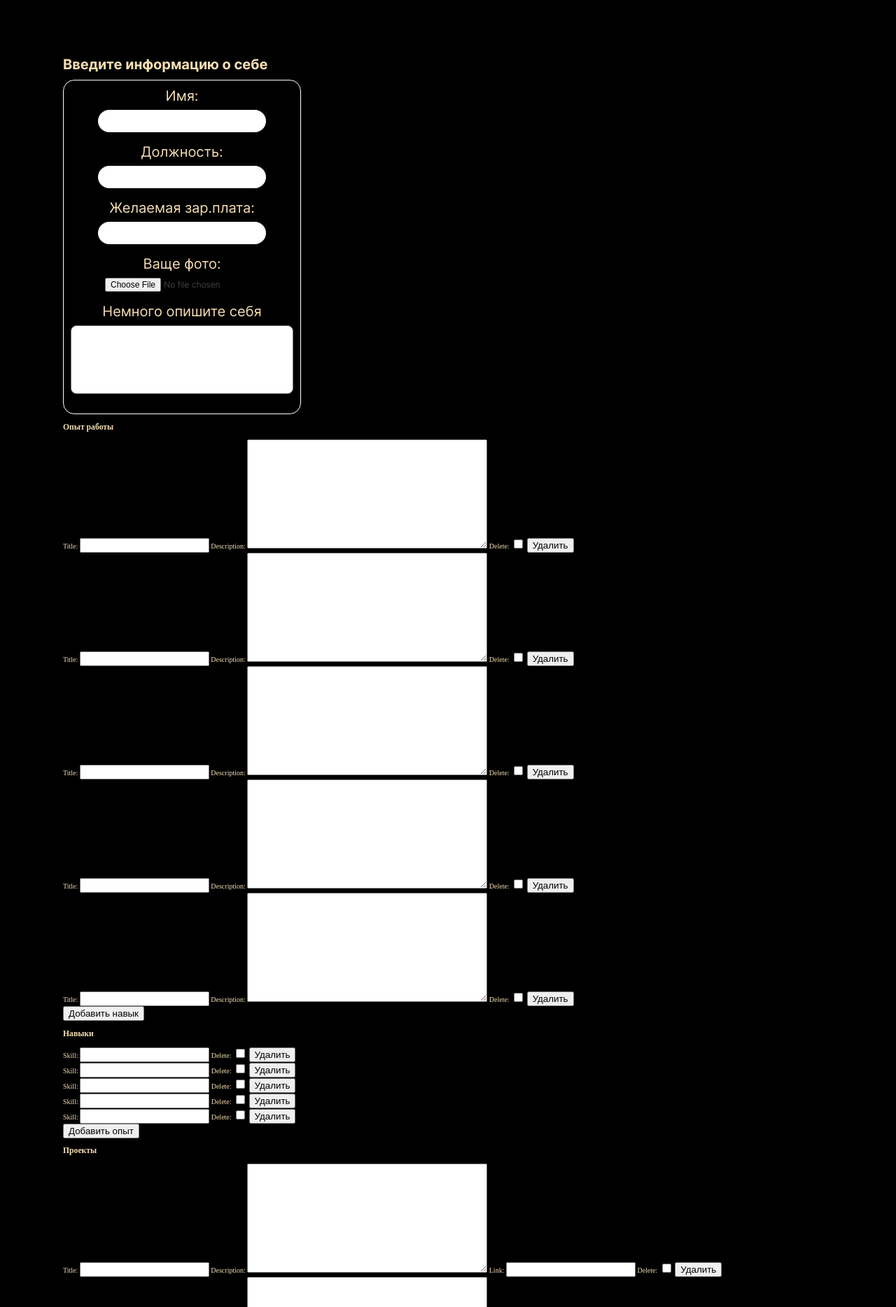
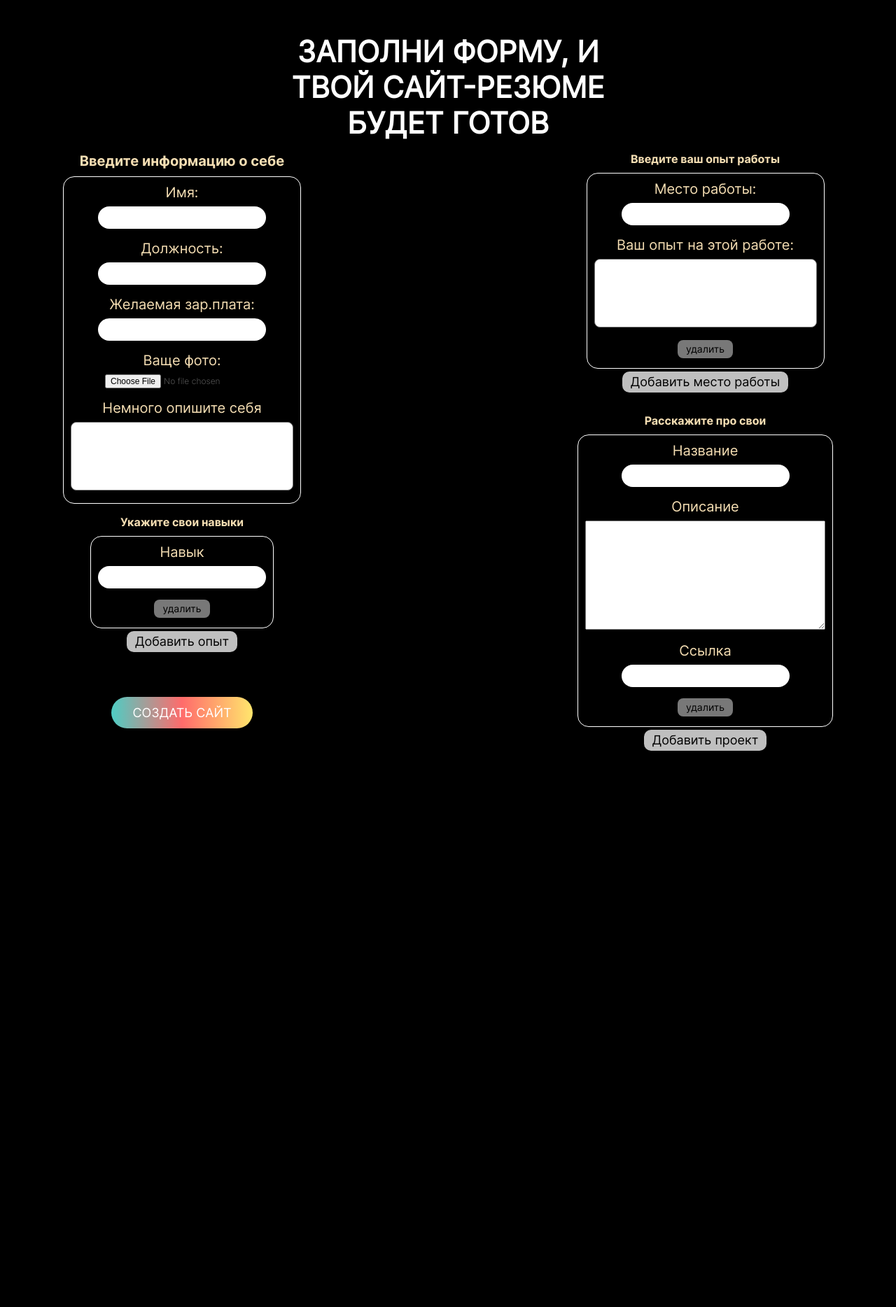
Before and after one commit to fwhyjke/fastcase, a Django app: page /create-page in a window 1280 px wide. Shown: the part 52-1920 px from the top of the page at 70% size. After the commit the page ends 1125 px from the top, so only its background shows below. Run offline with Django 4.2, Linux system fonts and the light colour scheme; the visitor is signed in with stand-in values (Sample User, id 1).

Commit message:
form page changed

```diff
--- a/fastcase/forms.py
+++ b/fastcase/forms.py
@@ -31,6 +31,6 @@ class CaseForm(forms.ModelForm):
         fields = ['title', 'description', 'link']
 
 
-ExperienceFormSet = inlineformset_factory(Info, Experience, form=ExperienceForm, extra=5)
-SkillFormSet = inlineformset_factory(Info, Skill, form=SkillForm, extra=5)
-CaseFormSet = inlineformset_factory(Info, Case, form=CaseForm, extra=5)
+ExperienceFormSet = inlineformset_factory(Info, Experience, form=ExperienceForm, extra=1)
+SkillFormSet = inlineformset_factory(Info, Skill, form=SkillForm, extra=1)
+CaseFormSet = inlineformset_factory(Info, Case, form=CaseForm, extra=1)
--- a/fastcase/static/fastcase/css/form.css
+++ b/fastcase/static/fastcase/css/form.css
@@ -30,6 +30,7 @@
   border: 0.01rem solid white;
   border-radius: 16px;
   padding: 1rem;
+  padding-bottom: 0;
 }
 
 .form-field {
@@ -84,3 +85,114 @@
   font-size: 2rem;
   margin-bottom: 1rem;
 }
+
+.second-stap-title {
+  display: block;
+  font-family: Inter-Bold;
+  font-size: 1.6rem;
+  margin-bottom: 1rem;
+}
+
+.second-stap-form {
+  display: inline-flex;
+  flex-direction: column;
+  align-items: center;
+  border: 0.01rem solid white;
+  border-radius: 16px;
+  padding: 1rem;
+  padding-bottom: 0;
+  margin-bottom: 0.4rem;
+}
+
+.remove-form {
+  line-height: 1;
+  cursor: pointer;
+  padding: 0.6rem 1.2rem;
+  opacity: 50%;
+  font-family: Inter-Regular;
+  font-size: 1.4rem;
+  margin-bottom: 1.4rem;
+  border-radius: 8px;
+  border: 0;
+}
+
+.add-form {
+  line-height: 1;
+  cursor: pointer;
+  opacity: 80%;
+  padding: 0.6rem 1.2rem;
+  font-family: Inter-Regular;
+  font-size: 1.8rem;
+  margin-bottom: 1.4rem;
+  border-radius: 10px;
+  border: 0;
+}
+
+.wrapper-1 {
+  display: flex;
+  flex-direction: column;
+  align-items: center;
+}
+
+.form-wrapper {
+  align-items: start;
+  width: 110rem;
+  display: flex;
+  justify-content: space-between;
+}
+
+.finish-form {
+  margin-top: 5rem;
+  font-family: Inter-Regular;
+  display: inline-block;
+  padding: 1.2rem 3.0rem;
+  border-radius: 50px;
+  font-size: 1.8rem;
+  color: #fff;
+  background-image: linear-gradient(to right, #4ECDC4, #FF6B6B, #FFE66D);
+  box-shadow: 0 3px 10px rgba(0,0,0,0.3);
+  border: none;
+  outline: none;
+  cursor: pointer;
+  transition: transform 0.2s ease-in-out;
+}
+
+.finish-form:hover {
+  transform: scale(1.1);
+}
+
+.glow-on-hover {
+  position: relative;
+  animation: glow-on-hover 1s ease-in-out infinite;
+}
+
+@keyframes glow-on-hover {
+  0% {
+    box-shadow: 0 0 0 0 rgba(78, 205, 196, 0.7);
+  }
+
+  50% {
+    box-shadow: 0 0 40px 20px rgba(78, 205, 196, 0);
+  }
+
+  100% {
+    box-shadow: 0 0 0 0 rgba(78, 205, 196, 0);
+  }
+}
+
+
+h1 {
+  display: inline-block;
+  margin: 0;
+  text-align: center;
+  font-family: Inter-Regular;
+  font-size: 4.2rem;
+  color:white;
+  width: 50rem;
+}
+
+.title-h1 {
+  margin-top: 4.8rem;
+  display: flex;
+  justify-content: center;
+}
--- a/fastcase/static/fastcase/css/style.css
+++ b/fastcase/static/fastcase/css/style.css
@@ -128,7 +128,7 @@ footer {
     font-size: 1.6rem;
 }
 
-main {
+.main-wrap {
     margin-top: 8rem;
     display: flex;
     justify-content: space-between;
--- a/templates/fastcase/create_page.html
+++ b/templates/fastcase/create_page.html
@@ -29,9 +29,15 @@
             </ul>
         </header>
         <main>
+            <div class="title-h1">
+                <h1>ЗАПОЛНИ ФОРМУ, И ТВОЙ САЙТ-РЕЗЮМЕ БУДЕТ ГОТОВ</h1>
+            </div>
+
             <form class="create-form" method="post" enctype="multipart/form-data">
                 {% csrf_token %}
-                <p2 class="first-stap-title">Введите информацию о себе</p2>
+                <div class="form-wrapper">
+                    <div class="wrapper-1">
+                        <h2 class="first-stap-title">Введите информацию о себе</h2>
                         <div class="first-stap-form">
                             <div class="form-field">
                                 <label for="{{ form.name.id_for_label }}">Имя:</label>
@@ -59,55 +65,85 @@
                             </div>
                         </div>
 
-                <h3>Опыт работы</h3>
 
+                        <h3 class="second-stap-title">Укажите свои навыки</h3>
+                        <div id="empty-skill-form">
+                            <div id="skill-formset">
+                                {{ skill_formset.management_form }}
+                                {% for form in skill_formset %}
+                                <div class="form-block">
+                                    <div class="second-stap-form">
+                                        <div class="form-field">
+                                            <label for="{{ form.name.id_for_label }}">Навык</label>
+                                            {{ form.skill }}
+                                        </div>
+                                        <button class="remove-form" type="button">удалить</button>
+                                    </div>
+                                </div>
+                                {% endfor %}
+
+                            </div>
+                        </div>
+                        <button id="add-skill-form" class="add-form" type="button">Добавить опыт</button>
+                        <input class="finish-form glow-on-hover" type="submit" value="СОЗДАТЬ САЙТ">
+                    </div>
+
+                    <div class="wrapper-1">
+                        <h3 class="second-stap-title">Введите ваш опыт работы</h3>
                         <div id="empty-experience-form">
                             <div id="experience-formset">
                                 {{ experience_formset.management_form }}
                                 {% for form in experience_formset %}
                                 <div class="form-block">
-                            {{ form.as_table }}
-                            <button class="remove-form" type="button">Удалить</button>
+                                    <div class="second-stap-form">
+                                        <div class="form-field">
+                                            <label for="{{ form.name.id_for_label }}">Место работы:</label>
+                                            {{ form.title }}
+                                        </div>
+                                        <div class="form-field disk">
+                                            <label for="{{ form.name.id_for_label }}">Ваш опыт на этой работе:</label>
+                                            {{ form.description }}
+                                        </div>
+                                        <button class="remove-form" type="button">удалить</button>
+                                    </div>
                                 </div>
                                 {% endfor %}
-                        <button id="add-experience-form" class="add-form" type="button">Добавить навык</button>
-                    </div>
                             </div>
 
-
-                <h3>Навыки</h3>
-                <div id="empty-skill-form">
-                    <div id="skill-formset">
-                        {{ skill_formset.management_form }}
-                        {% for form in skill_formset %}
-                        <div class="form-block">
-                            {{ form.as_table }}
-                            <button class="remove-form" type="button">Удалить</button>
                         </div>
-                        {% endfor %}
-                        <button id="add-skill-form" class="add-form" type="button">Добавить опыт</button>
-                    </div>
-                </div>
+                        <button id="add-experience-form" class="add-form" type="button">Добавить место работы</button>
 
 
-
-                <h3>Проекты</h3>
+                        <h3 class="second-stap-title">Расскажите про свои</h3>
                         <div id="empty-case-form">
                             <div id="case-formset">
                                 {{ case_formset.management_form }}
                                 {% for form in case_formset %}
                                 <div class="form-block">
-                            {{ form.as_table }}
-                            <button class="remove-form" type="button">Удалить</button>
+                                    <div class="second-stap-form">
+                                        <div class="form-field">
+                                            <label for="{{ form.name.id_for_label }}">Название</label>
+                                            {{ form.title }}
+                                        </div>
+                                        <div class="form-field">
+                                            <label for="{{ form.name.id_for_label }}">Описание</label>
+                                            {{ form.description }}
+                                        </div>
+                                        <div class="form-field">
+                                            <label for="{{ form.name.id_for_label }}">Ссылка</label>
+                                            {{ form.link }}
+                                        </div>
+                                        <button class="remove-form" type="button">удалить</button>
+                                    </div>
                                 </div>
                                 {% endfor %}
-                        <button id="add-case-form" class="add-form" type="button">Добавить кейс</button>
+
+                            </div>
+                        </div>
+                        <button id="add-case-form" class="add-form" type="button">Добавить проект</button>
                     </div>
                 </div>
 
-
-
-                <input type="submit" value="Сохранить">
             </form>
         </main>
     </div>
--- a/templates/fastcase/page.html
+++ b/templates/fastcase/page.html
@@ -27,7 +27,7 @@
                 </li>
             </ul>
         </header>
-        <main>
+        <main class="main-wrap">
             <div>
                 <section class="main">
                     <h1 id="name" class="main__name">Иван Иванов</h1>
```
Also changed, not shown: media/images/users_photo/8083_year-landscape-red_3840x2160_eq15Dvv.jpg (added). Lines whose indentation alone changed are shown as unchanged.
